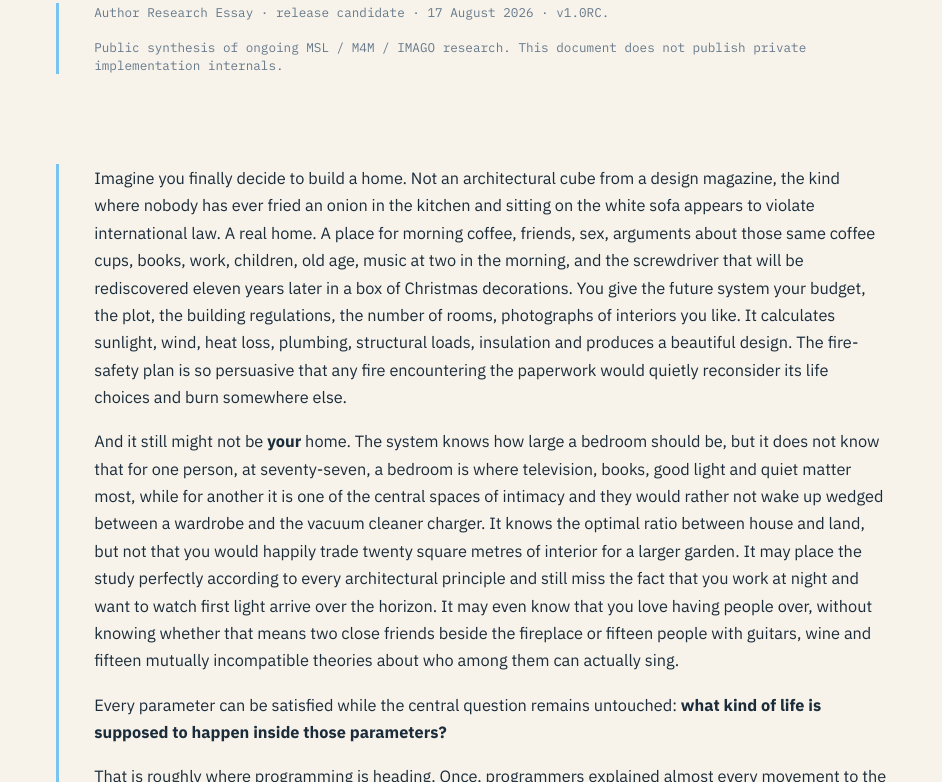
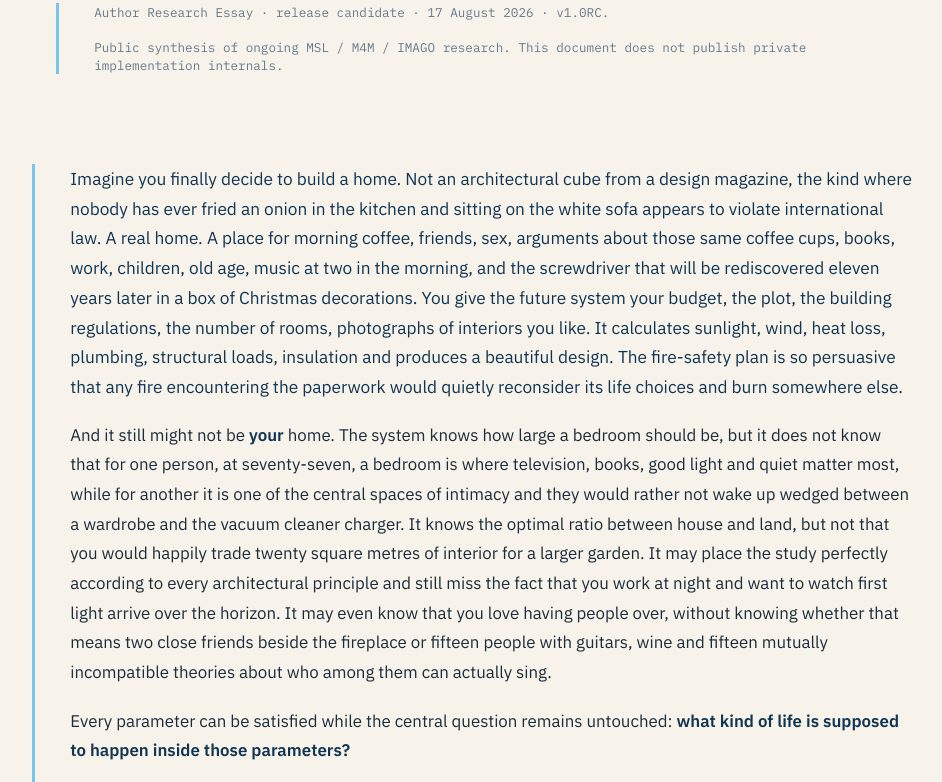
Before and after one commit to D4ttara/metacademy-of-humanity, a plain HTML site: page documents/007-after-vibe-coding/en/index.html in a window 1280 px wide. Shown: the part 608-1390 px from the top of the page, without its empty margins (168-1110 px from the left). Drawn offline with Linux system fonts and the light colour scheme.

Commit message:
Apply Research Essay reading typography to Document 007 EN

```diff
--- a/documents/007-after-vibe-coding/en/index.html
+++ b/documents/007-after-vibe-coding/en/index.html
@@ -2,7 +2,7 @@
 <html lang="en"><head><meta charset="utf-8"><meta name="viewport" content="width=device-width,initial-scale=1">
 <meta name="description" content="How do we teach a machine not to lose the reason we started?"><link rel="canonical" href="https://d4ttara.github.io/metacademy-of-humanity/documents/007-after-vibe-coding/en/"><link rel="alternate" hreflang="en" href="../en/"><link rel="alternate" hreflang="uk" href="../ua/">
 <meta property="og:type" content="article"><meta property="og:title" content="AFTER VIBE CODING"><meta property="og:description" content="How do we teach a machine not to lose the reason we started?"><meta property="article:published_time" content="2026-08-17">
-<title>AFTER VIBE CODING · Document 007</title><link rel="icon" href="../../../assets/img/favicon.svg"><link rel="stylesheet" href="../../../assets/css/site.css"><script src="../../../assets/js/site.js" defer></script></head><body>
+<title>AFTER VIBE CODING · Document 007</title><link rel="icon" href="../../../assets/img/favicon.svg"><link rel="stylesheet" href="../../../assets/css/site.css"><link rel="stylesheet" href="../../../assets/css/research-essays.css"><script src="../../../assets/js/site.js" defer></script></head><body>
 <header class="top"><div class="wrap"><a class="brand" href="../../../">MET[Ȧ]CADEMY<br>OF HUMANITY</a><nav class="nav"><a href="../../../documents/">Documents</a><a href="../../../library/">Library</a><a href="../../../science-aperture/">Science Aperture</a><span class="language-switch"><a aria-current="page" href="../en/">EN</a><a href="../ua/">UKR</a></span></nav></div></header>
 <main><header class="pagehead document-head"><div class="wrap document-series"><p class="document-plaque">(MoH) · Documents · 007 · Research Essay · v1.0RC · 2026-08-17</p><h1>AFTER VIBE CODING</h1><p class="lede">How do we teach a machine not to lose the reason we started?</p><p class="document-sign">MET[Ȧ]CADEMY OF HUMANITY <span aria-hidden="true">· (A) · {Ȧ} · <strong>[Ả]</strong> · {Ã} · (Ā) ·</span></p><div class="edition-links"><a class="button primary" href="#read-online">Read online</a><a class="button" href="../METACADEMY_DOCUMENT_007_AFTER_VIBE_CODING_EN_v1.0RC.pdf">Download PDF</a><a class="button" href="../METACADEMY_DOCUMENT_007_AFTER_VIBE_CODING_EN_v1.0RC.md">Download Markdown</a><a class="button" href="../ua/">Українське видання</a></div></div></header>
 <article class="prose document-prose"><p class="meta">Author Research Essay · release candidate · 17 August 2026 · v1.0RC.</p><p class="meta">Public synthesis of ongoing MSL / M4M / IMAGO research. This document does not publish private implementation internals.</p></article>
```
